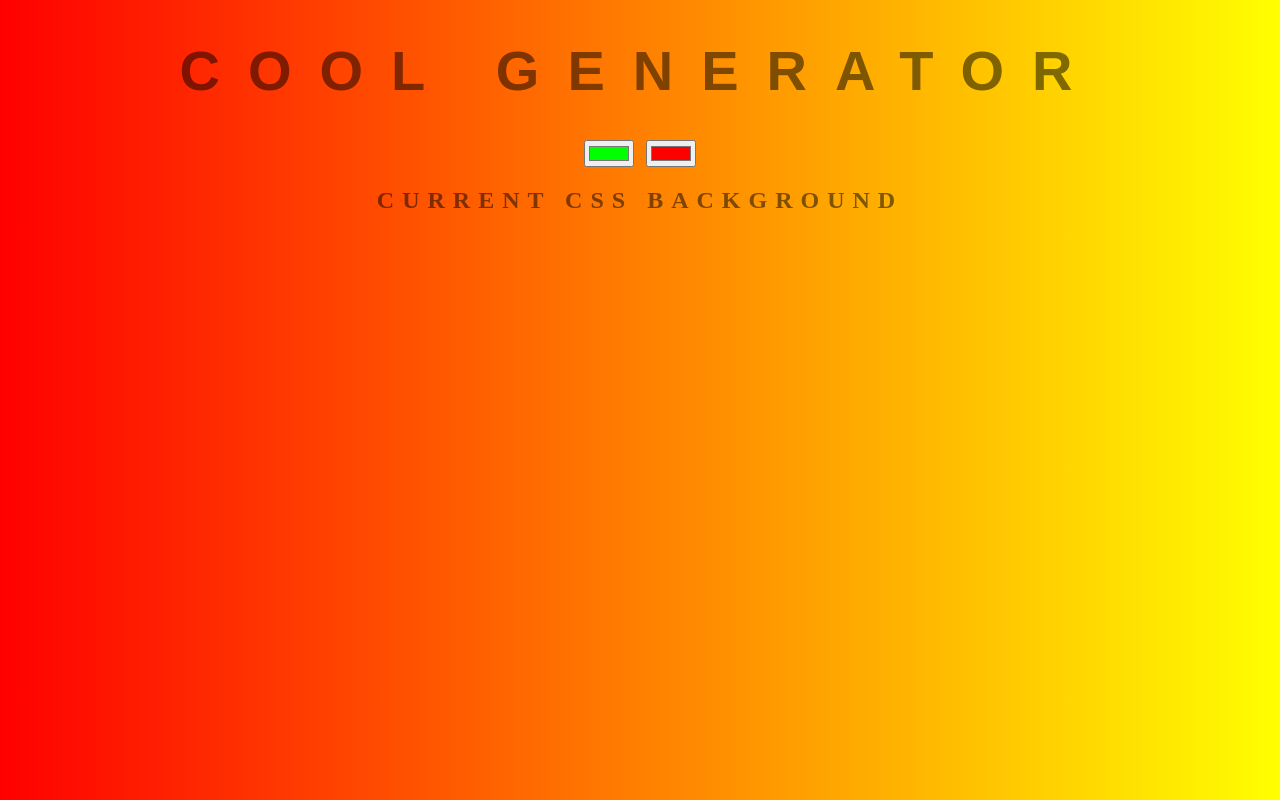
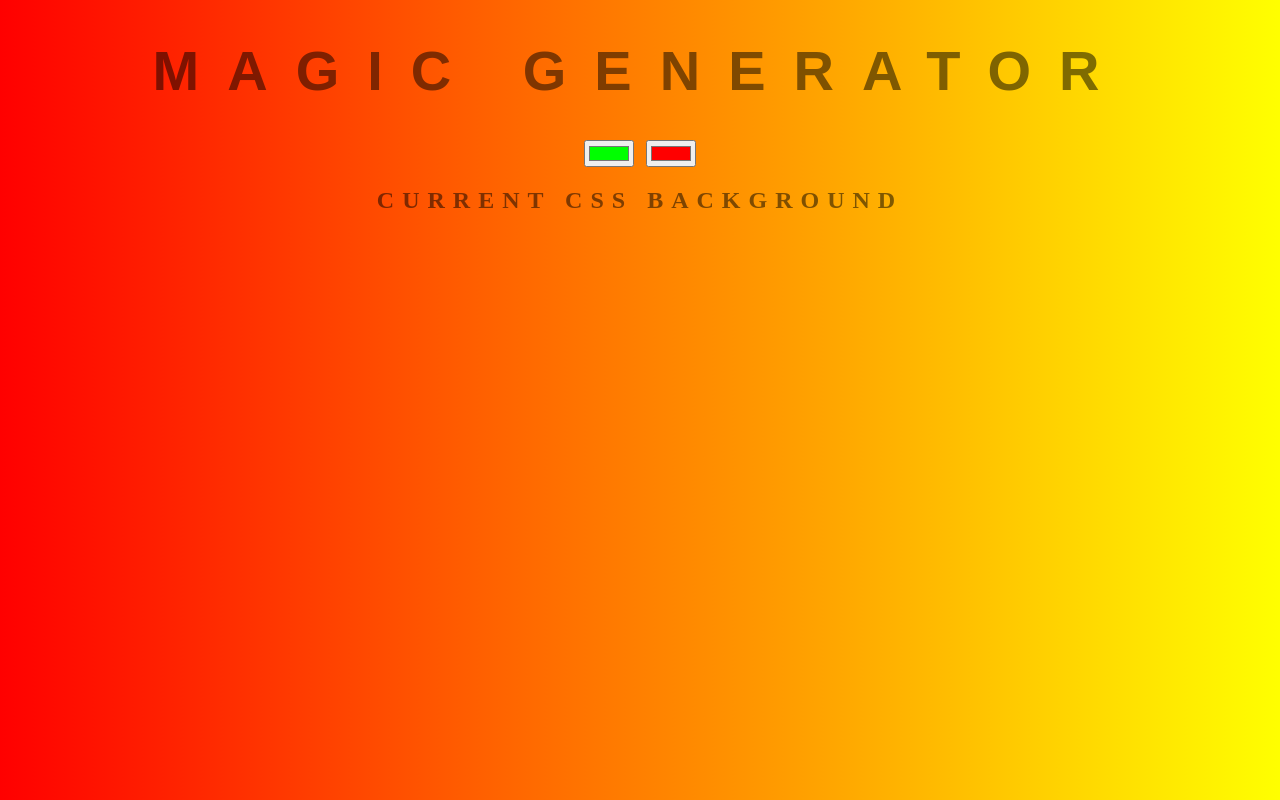
Before and after one commit to Thoninho/background-generator, a plain HTML site: page index.html in a window 1280 px wide. Drawn offline with Linux system fonts and the light colour scheme.

Commit message:
Changed <h1> to "Magic Generator"

```diff
--- a/index.html
+++ b/index.html
@@ -5,7 +5,7 @@
 	<title>Gradient Background</title>
 </head>
 <body id="gradient">
-	<h1>Cool Generator</h1>
+	<h1>Magic Generator</h1>
 	<input class="color1" type="color" name="color1" value="#00ff00">
 	<input class="color2" type="color" name="color2" value="#ff0000">
 	<h2>Current CSS Background</h2>
```
